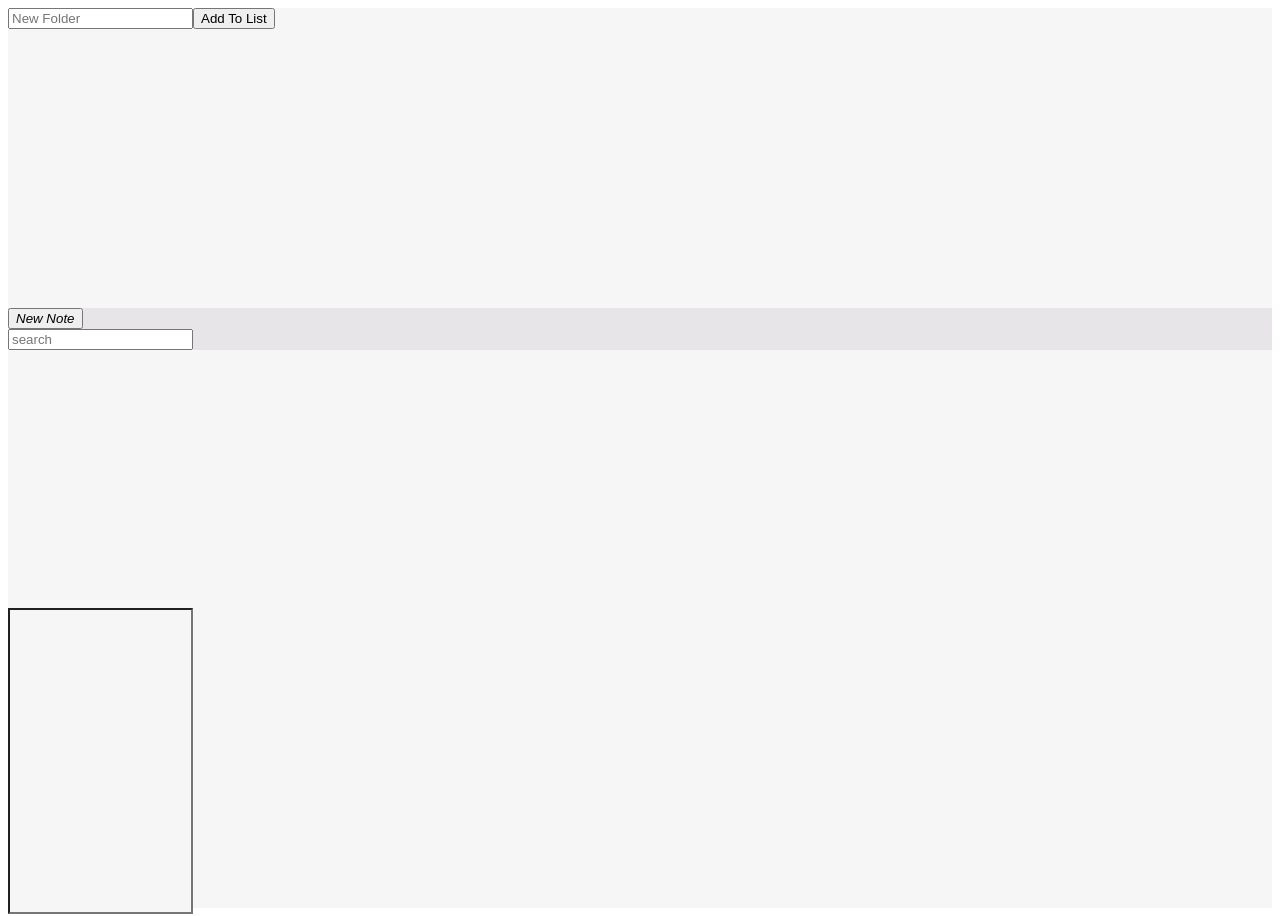
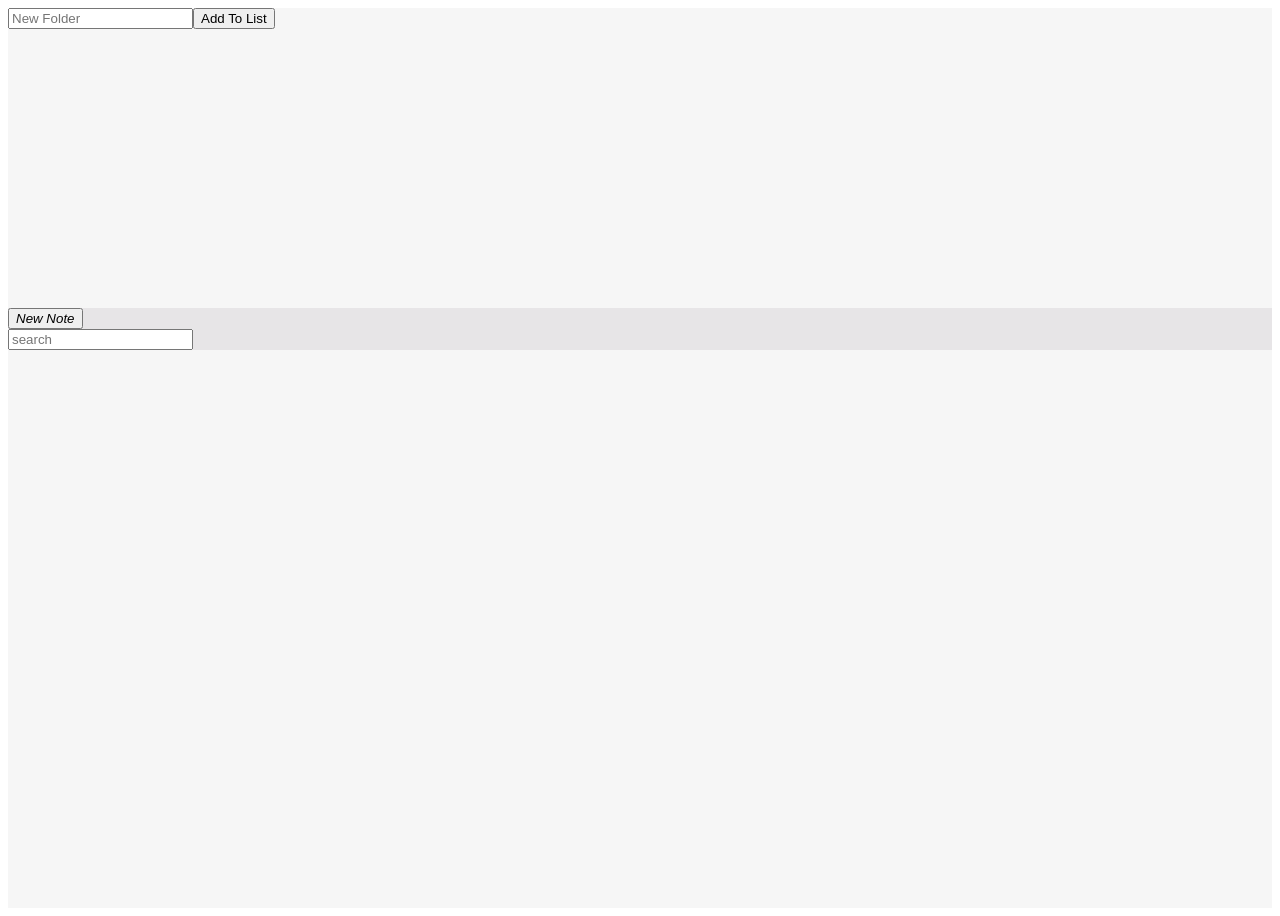
Before and after one commit to isaacjtullis/react-notes-stateful, a React app: page / in a window 1280 px wide. Built offline with nearby package versions, Linux system fonts and the light colour scheme; the HTML template or start-up script is replaced by a standard one.

Commit message:
Note has different background color

```diff
--- /dev/null
+++ b/src/components/ChangeNote.js
@@ -0,0 +1,16 @@
+import React from 'react';
+
+const ChangeNote = (props) => {
+  return(
+    <div className="noteForm">
+      <button type="button" onClick={props.handleButtonClick}>Update</button>
+      <input
+        type="text"
+        value={props.noteName}
+        onChange={props.handleNoteBody}
+      />
+    </div>
+  )
+}
+
+export default ChangeNote;
--- a/src/components/NoteListControls.js
+++ b/src/components/NoteListControls.js
@@ -9,12 +9,14 @@ class NoteListControls extends React.Component {
     super(props)
     this.state = {
       noteName: "New Note",
+      body: "",
       notes: [],
       selectedNote: null
     }
-    this.handleNewNoteName = this.handleNewNoteName.bind(this)
+    this.handleNoteBody = this.handleNoteBody.bind(this)
     this.handleNoteFormSubmit = this.handleNoteFormSubmit.bind(this)
     this.handleNoteSelected = this.handleNoteSelected.bind(this)
+    this.handleButtonClick = this.handleButtonClick.bind(this)
   }
 
   handleNoteFormSubmit(event){
@@ -22,7 +24,8 @@ class NoteListControls extends React.Component {
     let newId = this.state.notes.length
     let newNote = {
       id: newId,
-      noteName: this.state.noteName
+      noteName: this.state.noteName,
+      body: this.state.body
     }
     let newNotes = [...this.state.notes, newNote]
     this.setState({
@@ -30,10 +33,9 @@ class NoteListControls extends React.Component {
     })
   }
 
-  handleNewNoteName(event){
-
-    let newName = event.target.value
-    this.setState({ noteName: newName})
+  handleNoteBody(event){
+    let noteBody = event.target.value
+    this.setState({ body: noteBody})
   }
 
   handleNoteSelected(id){
@@ -41,7 +43,17 @@ class NoteListControls extends React.Component {
     this.setState({selectedNote: note})
   }
 
+  handleButtonClick(id) {
+    let noteBody = this.state.notes.filter(note => {
+      if(id === note.id){
+        console.log(note)
+      }
+    })
+    debugger
+  }
+
   render() {
+    console.log(this.state.body);
     return(
       <div>
         <div className="small-4 large-4 columns">
@@ -50,14 +62,18 @@ class NoteListControls extends React.Component {
           />
           <NoteList
             notes={this.state.notes}
+            name={this.state.noteName}
             handleNoteSelected={this.handleNoteSelected}
             selectedNote={this.state.selectedNote}
           />
         </div>
         <div className="small-4 large-4 columns">
           <NoteSection
-            handleNewNoteName={this.handleNewNoteName}
+            handleNoteBody={this.handleNoteBody}
             handleNoteSelected={this.handleNoteSelected}
+            notes={this.state.notes}
+            selectedNote={this.state.selectedNote}
+            handleButtonClick={this.handleButtonClick}
           />
         </div>
       </div>
@@ -67,6 +83,12 @@ class NoteListControls extends React.Component {
 
 export default NoteListControls;
 /*
+<div className="small-4 large-4 columns">
+  <NoteSection
+    handleNewNoteName={this.handleNewNoteName}
+    handleNoteSelected={this.handleNoteSelected}
+  />
+</div>
 return(
   <Note
     name={this.props.noteName}
--- a/src/components/NoteSection.js
+++ b/src/components/NoteSection.js
@@ -1,15 +1,37 @@
 import React from 'react';
+import ChangeNote from './ChangeNote.js';
 
 const NoteSection = (props) => {
+  let noteData = props.notes.map((note)=>{
+
+    if (props.selectedNote === note.id) {
+      let handleButtonClick = () => props.handleButtonClick(note.id)
+      return(
+        <ChangeNote
+          name = {note.noteName}
+          body = {note.body}
+          handleNoteBody = {props.handleNoteBody}
+          handleButtonClick = {handleButtonClick}
+        />
+      )
+    }
+  })
   return(
-    <div className="noteForm">
-      <input
-        type="text"
-        value={props.noteName}
-        onChange={props.handleNewNoteName}
-      />
+    <div>
+      {noteData}
     </div>
   )
 }
 
 export default NoteSection;
+/*
+<div className="noteForm">
+
+<input
+  type="text"
+  value={props.noteName}
+  onChange={props.handleNewNoteName}
+/>
+</div>
+
+*/
--- a/src/stylesheets/App.scss
+++ b/src/stylesheets/App.scss
@@ -10,10 +10,10 @@
 }
 
 .selected {
-  background-color: blue;
+  background-color: #FBE08C;
 }
 
 .noteForm input {
   height: 300px;
-  background-color: #F6F6F6;
+  background-color: #F6F6F6;;
 }
```
